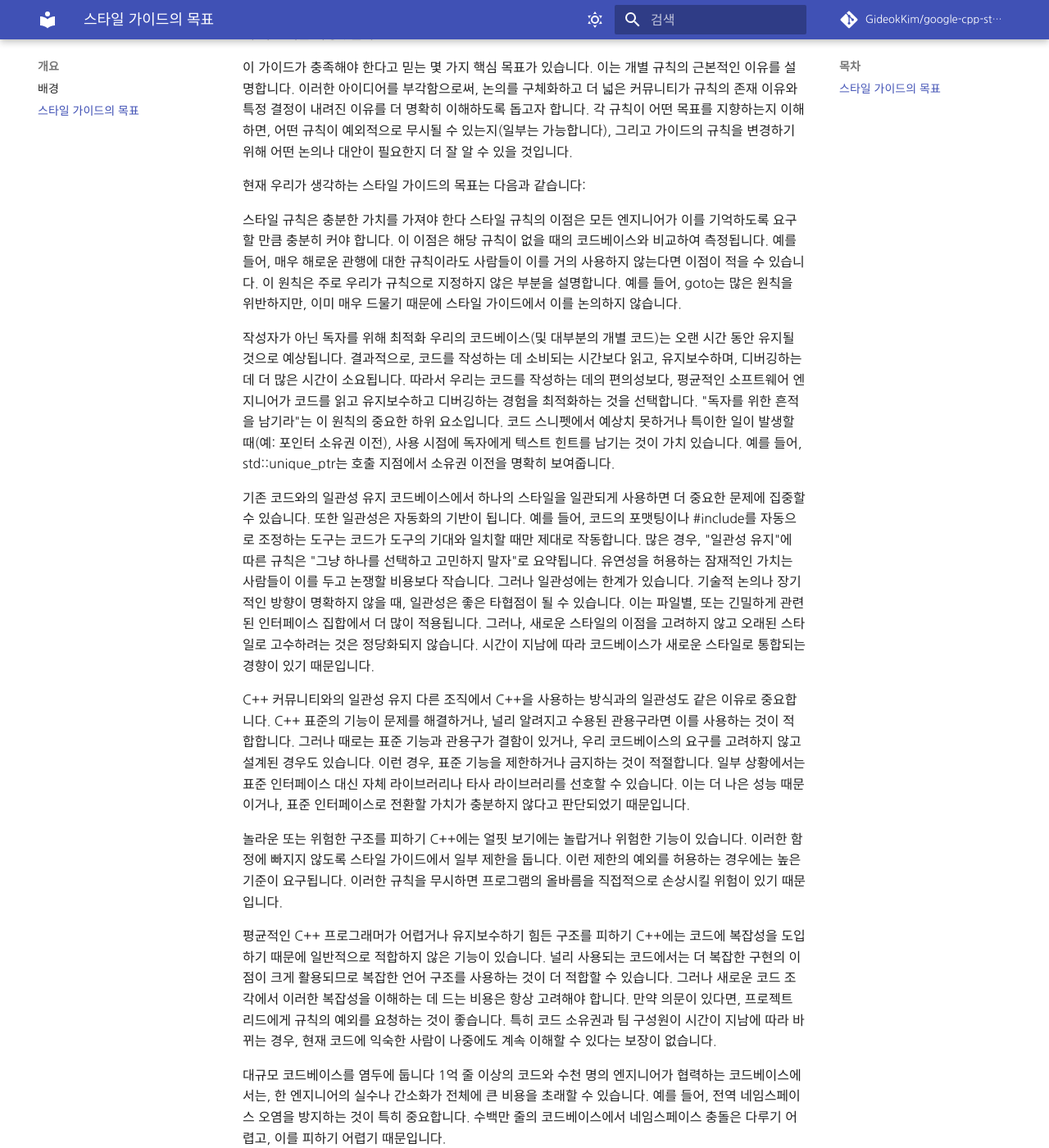
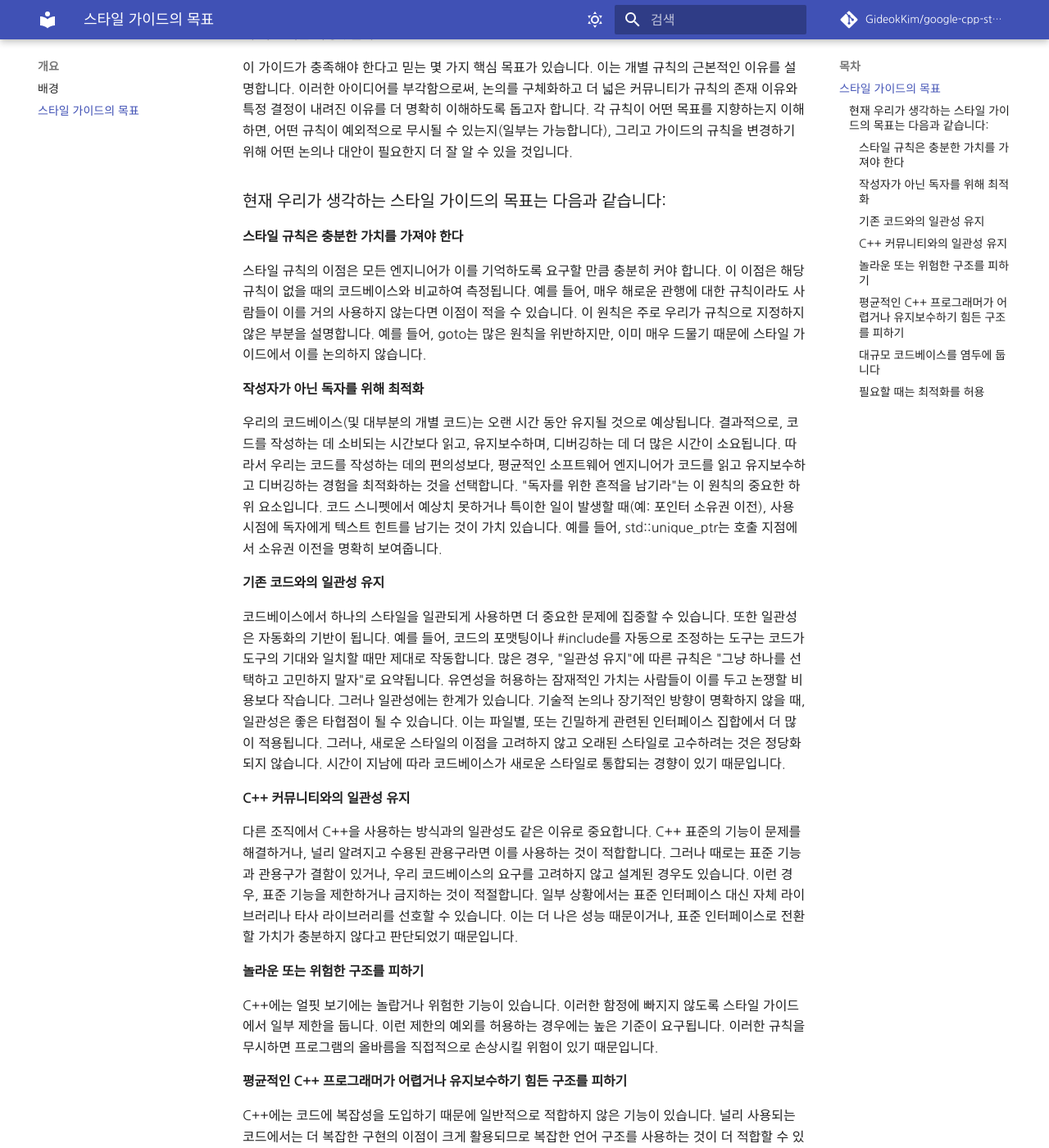
Before and after one commit to GideokKim/google-cpp-style-guide-kr, an MkDocs documentation site: the page built from google cpp style guide/goals_of_the_style_guide.md, in a window 1280 px wide and 1400 px high, scrolled down 250 px. Shown: the whole window at 82% size. Built offline with MkDocs 1.6.1 and Material for MkDocs 9.7.7, drawn with Linux system fonts in a browser that asks for light colours; some web fonts are replaced; comment, search, counter and statistics services are not loaded; some of the changed text lies outside the part shown.

Commit message:
fix(overview): fix markdown syntax for `goals_of_the_style_guide.md`

```diff
--- a/google cpp style guide/goals_of_the_style_guide.md
+++ b/google cpp style guide/goals_of_the_style_guide.md
@@ -4,30 +4,32 @@
 
 이 가이드가 충족해야 한다고 믿는 몇 가지 핵심 목표가 있습니다. 이는 개별 규칙의 근본적인 이유를 설명합니다. 이러한 아이디어를 부각함으로써, 논의를 구체화하고 더 넓은 커뮤니티가 규칙의 존재 이유와 특정 결정이 내려진 이유를 더 명확히 이해하도록 돕고자 합니다. 각 규칙이 어떤 목표를 지향하는지 이해하면, 어떤 규칙이 예외적으로 무시될 수 있는지(일부는 가능합니다), 그리고 가이드의 규칙을 변경하기 위해 어떤 논의나 대안이 필요한지 더 잘 알 수 있을 것입니다.
 
-현재 우리가 생각하는 스타일 가이드의 목표는 다음과 같습니다:
+### 현재 우리가 생각하는 스타일 가이드의 목표는 다음과 같습니다:
 
-스타일 규칙은 충분한 가치를 가져야 한다
-    스타일 규칙의 이점은 모든 엔지니어가 이를 기억하도록 요구할 만큼 충분히 커야 합니다. 이 이점은 해당 규칙이 없을 때의 코드베이스와 비교하여 측정됩니다. 예를 들어, 매우 해로운 관행에 대한 규칙이라도 사람들이 이를 거의 사용하지 않는다면 이점이 적을 수 있습니다. 이 원칙은 주로 우리가 규칙으로 지정하지 않은 부분을 설명합니다. 예를 들어, goto는 많은 원칙을 위반하지만, 이미 매우 드물기 때문에 스타일 가이드에서 이를 논의하지 않습니다.
+#### 스타일 규칙은 충분한 가치를 가져야 한다
+스타일 규칙의 이점은 모든 엔지니어가 이를 기억하도록 요구할 만큼 충분히 커야 합니다. 이 이점은 해당 규칙이 없을 때의 코드베이스와 비교하여 측정됩니다. 예를 들어, 매우 해로운 관행에 대한 규칙이라도 사람들이 이를 거의 사용하지 않는다면 이점이 적을 수 있습니다. 이 원칙은 주로 우리가 규칙으로 지정하지 않은 부분을 설명합니다. 예를 들어, goto는 많은 원칙을 위반하지만, 이미 매우 드물기 때문에 스타일 가이드에서 이를 논의하지 않습니다.
 
-작성자가 아닌 독자를 위해 최적화
-    우리의 코드베이스(및 대부분의 개별 코드)는 오랜 시간 동안 유지될 것으로 예상됩니다. 결과적으로, 코드를 작성하는 데 소비되는 시간보다 읽고, 유지보수하며, 디버깅하는 데 더 많은 시간이 소요됩니다. 따라서 우리는 코드를 작성하는 데의 편의성보다, 평균적인 소프트웨어 엔지니어가 코드를 읽고 유지보수하고 디버깅하는 경험을 최적화하는 것을 선택합니다. "독자를 위한 흔적을 남기라"는 이 원칙의 중요한 하위 요소입니다. 코드 스니펫에서 예상치 못하거나 특이한 일이 발생할 때(예: 포인터 소유권 이전), 사용 시점에 독자에게 텍스트 힌트를 남기는 것이 가치 있습니다. 예를 들어, std::unique_ptr는 호출 지점에서 소유권 이전을 명확히 보여줍니다.
+#### 작성자가 아닌 독자를 위해 최적화
+우리의 코드베이스(및 대부분의 개별 코드)는 오랜 시간 동안 유지될 것으로 예상됩니다. 결과적으로, 코드를 작성하는 데 소비되는 시간보다 읽고, 유지보수하며, 디버깅하는 데 더 많은 시간이 소요됩니다. 따라서 우리는 코드를 작성하는 데의 편의성보다, 평균적인 소프트웨어 엔지니어가 코드를 읽고 유지보수하고 디버깅하는 경험을 최적화하는 것을 선택합니다. "독자를 위한 흔적을 남기라"는 이 원칙의 중요한 하위 요소입니다. 코드 스니펫에서 예상치 못하거나 특이한 일이 발생할 때(예: 포인터 소유권 이전), 사용 시점에 독자에게 텍스트 힌트를 남기는 것이 가치 있습니다. 예를 들어, std::unique_ptr는 호출 지점에서 소유권 이전을 명확히 보여줍니다.
 
-기존 코드와의 일관성 유지
-    코드베이스에서 하나의 스타일을 일관되게 사용하면 더 중요한 문제에 집중할 수 있습니다. 또한 일관성은 자동화의 기반이 됩니다. 예를 들어, 코드의 포맷팅이나 #include를 자동으로 조정하는 도구는 코드가 도구의 기대와 일치할 때만 제대로 작동합니다. 많은 경우, "일관성 유지"에 따른 규칙은 "그냥 하나를 선택하고 고민하지 말자"로 요약됩니다. 유연성을 허용하는 잠재적인 가치는 사람들이 이를 두고 논쟁할 비용보다 작습니다. 그러나 일관성에는 한계가 있습니다. 기술적 논의나 장기적인 방향이 명확하지 않을 때, 일관성은 좋은 타협점이 될 수 있습니다. 이는 파일별, 또는 긴밀하게 관련된 인터페이스 집합에서 더 많이 적용됩니다. 그러나, 새로운 스타일의 이점을 고려하지 않고 오래된 스타일로 고수하려는 것은 정당화되지 않습니다. 시간이 지남에 따라 코드베이스가 새로운 스타일로 통합되는 경향이 있기 때문입니다.
+#### 기존 코드와의 일관성 유지
+코드베이스에서 하나의 스타일을 일관되게 사용하면 더 중요한 문제에 집중할 수 있습니다. 또한 일관성은 자동화의 기반이 됩니다. 예를 들어, 코드의 포맷팅이나 #include를 자동으로 조정하는 도구는 코드가 도구의 기대와 일치할 때만 제대로 작동합니다. 많은 경우, "일관성 유지"에 따른 규칙은 "그냥 하나를 선택하고 고민하지 말자"로 요약됩니다. 유연성을 허용하는 잠재적인 가치는 사람들이 이를 두고 논쟁할 비용보다 작습니다. 그러나 일관성에는 한계가 있습니다. 기술적 논의나 장기적인 방향이 명확하지 않을 때, 일관성은 좋은 타협점이 될 수 있습니다. 이는 파일별, 또는 긴밀하게 관련된 인터페이스 집합에서 더 많이 적용됩니다. 그러나, 새로운 스타일의 이점을 고려하지 않고 오래된 스타일로 고수하려는 것은 정당화되지 않습니다. 시간이 지남에 따라 코드베이스가 새로운 스타일로 통합되는 경향이 있기 때문입니다.
 
-C++ 커뮤니티와의 일관성 유지
-    다른 조직에서 C++을 사용하는 방식과의 일관성도 같은 이유로 중요합니다. C++ 표준의 기능이 문제를 해결하거나, 널리 알려지고 수용된 관용구라면 이를 사용하는 것이 적합합니다. 그러나 때로는 표준 기능과 관용구가 결함이 있거나, 우리 코드베이스의 요구를 고려하지 않고 설계된 경우도 있습니다. 이런 경우, 표준 기능을 제한하거나 금지하는 것이 적절합니다. 일부 상황에서는 표준 인터페이스 대신 자체 라이브러리나 타사 라이브러리를 선호할 수 있습니다. 이는 더 나은 성능 때문이거나, 표준 인터페이스로 전환할 가치가 충분하지 않다고 판단되었기 때문입니다.
+#### C++ 커뮤니티와의 일관성 유지
+다른 조직에서 C++을 사용하는 방식과의 일관성도 같은 이유로 중요합니다. C++ 표준의 기능이 문제를 해결하거나, 널리 알려지고 수용된 관용구라면 이를 사용하는 것이 적합합니다. 그러나 때로는 표준 기능과 관용구가 결함이 있거나, 우리 코드베이스의 요구를 고려하지 않고 설계된 경우도 있습니다. 이런 경우, 표준 기능을 제한하거나 금지하는 것이 적절합니다. 일부 상황에서는 표준 인터페이스 대신 자체 라이브러리나 타사 라이브러리를 선호할 수 있습니다. 이는 더 나은 성능 때문이거나, 표준 인터페이스로 전환할 가치가 충분하지 않다고 판단되었기 때문입니다.
 
-놀라운 또는 위험한 구조를 피하기
-    C++에는 얼핏 보기에는 놀랍거나 위험한 기능이 있습니다. 이러한 함정에 빠지지 않도록 스타일 가이드에서 일부 제한을 둡니다. 이런 제한의 예외를 허용하는 경우에는 높은 기준이 요구됩니다. 이러한 규칙을 무시하면 프로그램의 올바름을 직접적으로 손상시킬 위험이 있기 때문입니다.
+#### 놀라운 또는 위험한 구조를 피하기
+C++에는 얼핏 보기에는 놀랍거나 위험한 기능이 있습니다. 이러한 함정에 빠지지 않도록 스타일 가이드에서 일부 제한을 둡니다. 이런 제한의 예외를 허용하는 경우에는 높은 기준이 요구됩니다. 이러한 규칙을 무시하면 프로그램의 올바름을 직접적으로 손상시킬 위험이 있기 때문입니다.
 
-평균적인 C++ 프로그래머가 어렵거나 유지보수하기 힘든 구조를 피하기
-    C++에는 코드에 복잡성을 도입하기 때문에 일반적으로 적합하지 않은 기능이 있습니다. 널리 사용되는 코드에서는 더 복잡한 구현의 이점이 크게 활용되므로 복잡한 언어 구조를 사용하는 것이 더 적합할 수 있습니다. 그러나 새로운 코드 조각에서 이러한 복잡성을 이해하는 데 드는 비용은 항상 고려해야 합니다. 만약 의문이 있다면, 프로젝트 리드에게 규칙의 예외를 요청하는 것이 좋습니다. 특히 코드 소유권과 팀 구성원이 시간이 지남에 따라 바뀌는 경우, 현재 코드에 익숙한 사람이 나중에도 계속 이해할 수 있다는 보장이 없습니다.
+#### 평균적인 C++ 프로그래머가 어렵거나 유지보수하기 힘든 구조를 피하기
+C++에는 코드에 복잡성을 도입하기 때문에 일반적으로 적합하지 않은 기능이 있습니다. 널리 사용되는 코드에서는 더 복잡한 구현의 이점이 크게 활용되므로 복잡한 언어 구조를 사용하는 것이 더 적합할 수 있습니다. 그러나 새로운 코드 조각에서 이러한 복잡성을 이해하는 데 드는 비용은 항상 고려해야 합니다. 만약 의문이 있다면, 프로젝트 리드에게 규칙의 예외를 요청하는 것이 좋습니다. 특히 코드 소유권과 팀 구성원이 시간이 지남에 따라 바뀌는 경우, 현재 코드에 익숙한 사람이 나중에도 계속 이해할 수 있다는 보장이 없습니다.
 
-대규모 코드베이스를 염두에 둡니다
-    1억 줄 이상의 코드와 수천 명의 엔지니어가 협력하는 코드베이스에서는, 한 엔지니어의 실수나 간소화가 전체에 큰 비용을 초래할 수 있습니다. 예를 들어, 전역 네임스페이스 오염을 방지하는 것이 특히 중요합니다. 수백만 줄의 코드베이스에서 네임스페이스 충돌은 다루기 어렵고, 이를 피하기 어렵기 때문입니다.
+#### 대규모 코드베이스를 염두에 둡니다
+1억 줄 이상의 코드와 수천 명의 엔지니어가 협력하는 코드베이스에서는, 한 엔지니어의 실수나 간소화가 전체에 큰 비용을 초래할 수 있습니다. 예를 들어, 전역 네임스페이스 오염을 방지하는 것이 특히 중요합니다. 수백만 줄의 코드베이스에서 네임스페이스 충돌은 다루기 어렵고, 이를 피하기 어렵기 때문입니다.
 
-필요할 때는 최적화를 허용
-    성능 최적화는 때로는 다른 원칙과 충돌하더라도 필요하고 적절할 수 있습니다.
+#### 필요할 때는 최적화를 허용
+성능 최적화는 때로는 다른 원칙과 충돌하더라도 필요하고 적절할 수 있습니다.
+
+---
 
 이 문서의 목적은 합리적인 제한을 통해 최대한의 가이드를 제공하는 것입니다. 항상 상식과 좋은 취향이 우선되어야 합니다. 여기서 말하는 "상식과 좋은 취향"은 개인적이거나 팀의 취향이 아니라, Google C++ 커뮤니티 전체에서 확립된 관례를 의미합니다. 영리하거나 특이한 구조에 대해 의심을 품고, 이를 사용하기를 주저하세요. 금지가 없다고 해서 이를 사용할 수 있다는 의미는 아닙니다. 판단력을 발휘하세요. 확신이 없으면 프로젝트 리드에게 추가적인 입력을 요청하는 것을 두려워하지 마세요.
```
